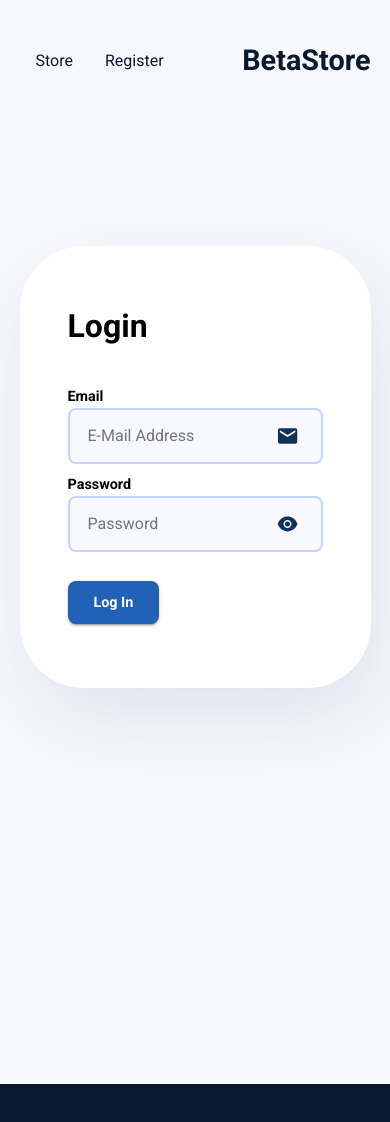
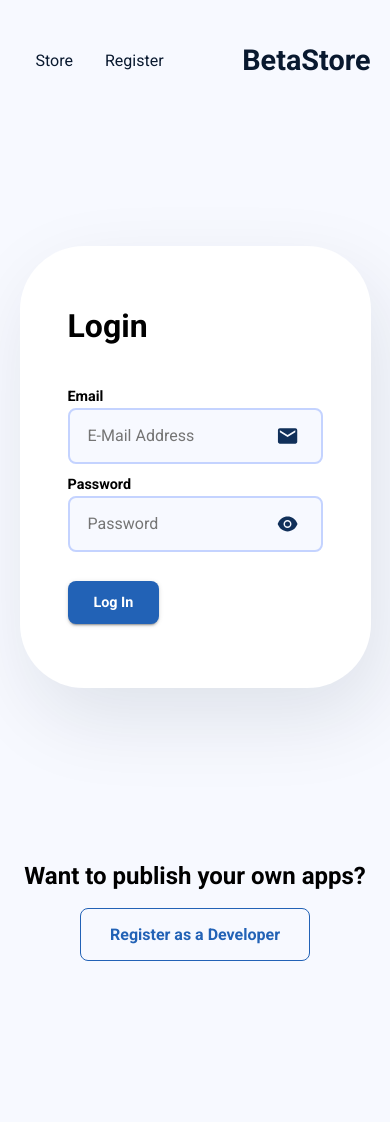
Before and after one commit to floriankulig/testiply, a Next.js app: page /login in a window 390 px wide. Shown: the top 1122 px of the page. Built offline with nearby package versions, Linux system fonts and the light colour scheme.

Commit message:
added button to change to dev register on mobile

```diff
--- a/src/components/auth/AuthForm.tsx
+++ b/src/components/auth/AuthForm.tsx
@@ -9,6 +9,7 @@ import styled from "styled-components"
 import { FormType, Gender, genders } from "ts"
 import { DateInput } from "./DateInput";
 import { useIsMobile } from "hooks";
+import Link from "next/link";
 
 const Container = styled.div`
     width: 100%;
@@ -78,12 +79,14 @@ export const AuthForm: React.FC<AuthFormProps> = ({ formType }) => {
     const [dateOfBirth, setDateOfBirth] = useState<Date>(maxBirthDate);
 
     const inputsStacked = useIsMobile(720);
+    const isFullscreen = useIsMobile(1200);
 
     const handleSubmit = (e: React.FormEvent<HTMLFormElement>) => {
         e.preventDefault();
     }
 
     return (
+        <>
             <Container>
                 <Form onSubmit={(e) => handleSubmit(e)}>
                     {formType === "register" ? (
@@ -151,5 +154,14 @@ export const AuthForm: React.FC<AuthFormProps> = ({ formType }) => {
                     <Button bold>{formType === "register" ? "Register" : "Log In"}</Button>
                 </Form>
             </Container>
+            {formType !== "dev_register" && isFullscreen && (
+                <div style={{ textAlign: "center" }}>
+                    <h2>Want to publish your own apps?</h2>
+                    <Link href="/dev_register">
+                        <Button basic big bold>Register as a Developer</Button>
+                    </Link>
+                </div>
+            )}
+        </>
     )
 }
```
Lines whose indentation alone changed are shown as unchanged.
